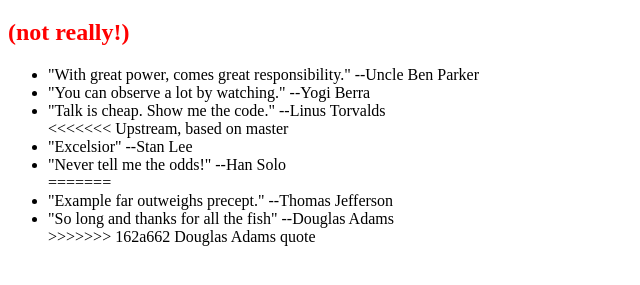
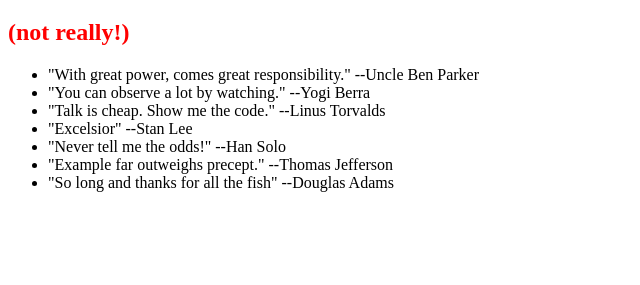
Before and after one commit to aveekbaruah/0main_openSAP_repo, a plain HTML site: page index.html in a window 1280 px wide. Shown: the part 61-346 px from the top of the page, without its empty margins (0-640 px from the left). Drawn offline with Linux system fonts and the light colour scheme.

```diff
--- a/index.html
+++ b/index.html
@@ -12,13 +12,10 @@
 			<li>"With great power, comes great responsibility." --Uncle Ben Parker</li>
 			<li>"You can observe a lot by watching." --Yogi Berra</li>
 			<li>"Talk is cheap. Show me the code." --Linus Torvalds</li>
-<<<<<<< Upstream, based on master
 			<li>"Excelsior" --Stan Lee</li>
 			<li>"Never tell me the odds!" --Han Solo</li>
-=======
 			<li>"Example far outweighs precept." --Thomas Jefferson</li>
 			<li>"So long and thanks for all the fish" --Douglas Adams</li>
->>>>>>> 162a662 Douglas Adams quote
 		</ul>
 	</body>
 </html>
```
